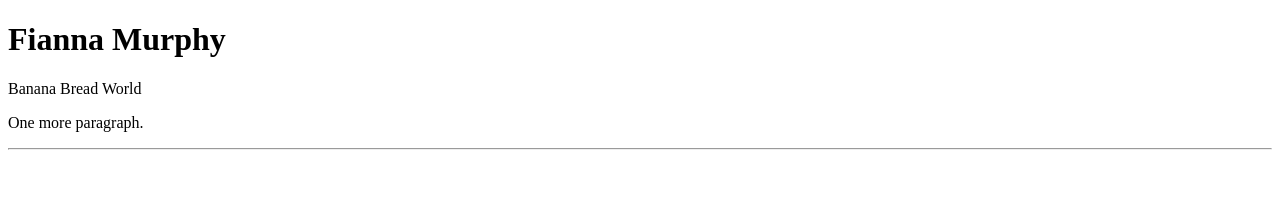
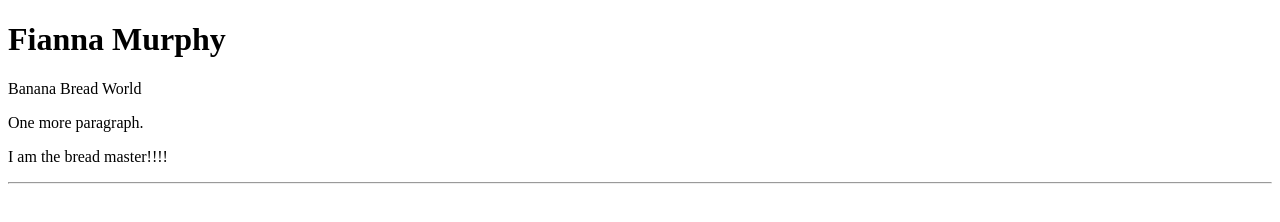
Before and after one commit to fiannamurphy/fiannamurphy.github.io, a plain HTML site: page demo/index.html in a window 1280 px wide. Drawn offline with Linux system fonts and the light colour scheme.

Commit message:
Adds paragraph

```diff
--- a/demo/index.html
+++ b/demo/index.html
@@ -9,6 +9,7 @@
     <h1>Fianna Murphy</h1>
     <p>Banana Bread World</p>
     <p>One more paragraph.</p>
+    <p>I am the bread master!!!!</p>
     <hr>
 </body>
 </html>
```
